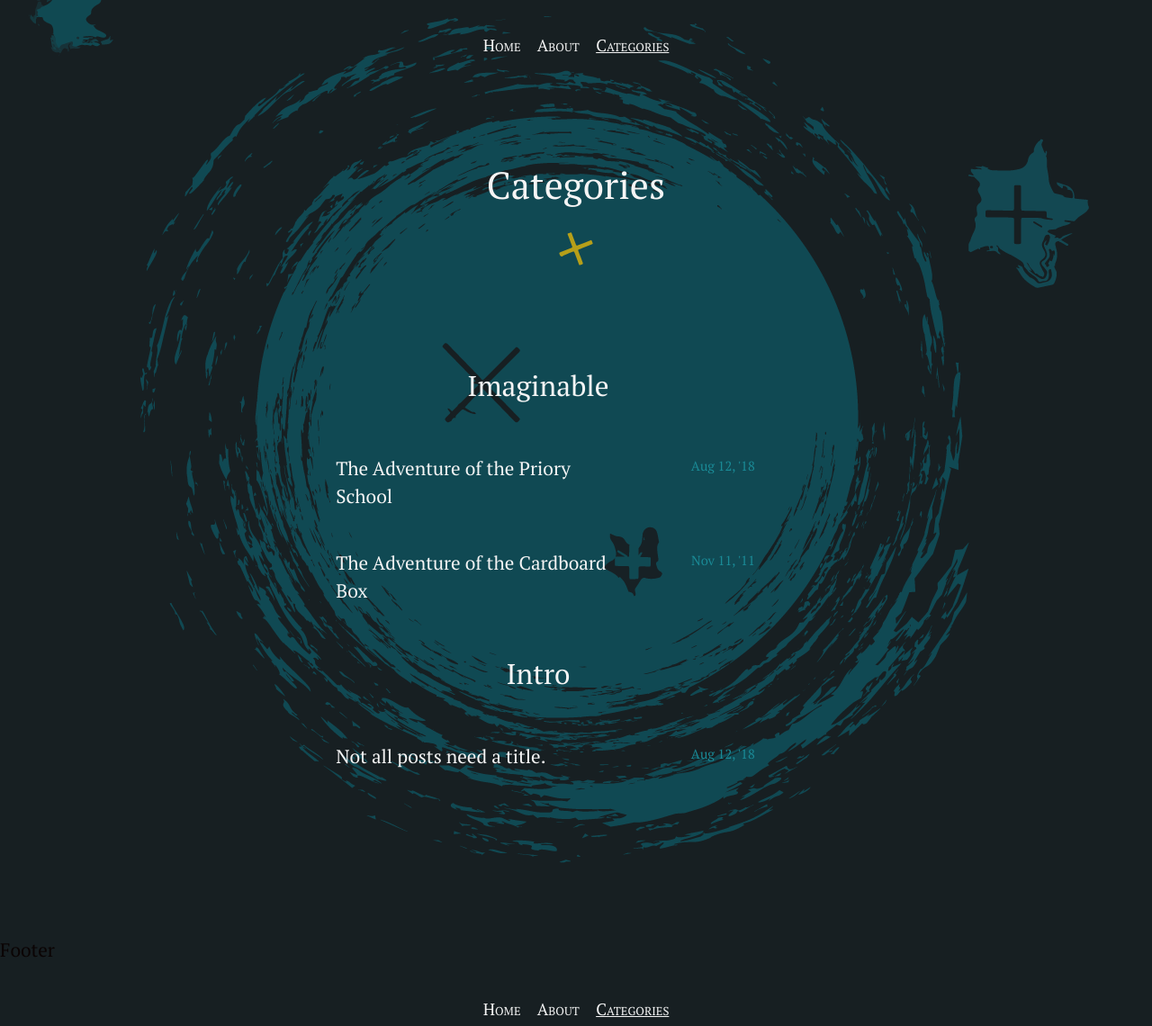
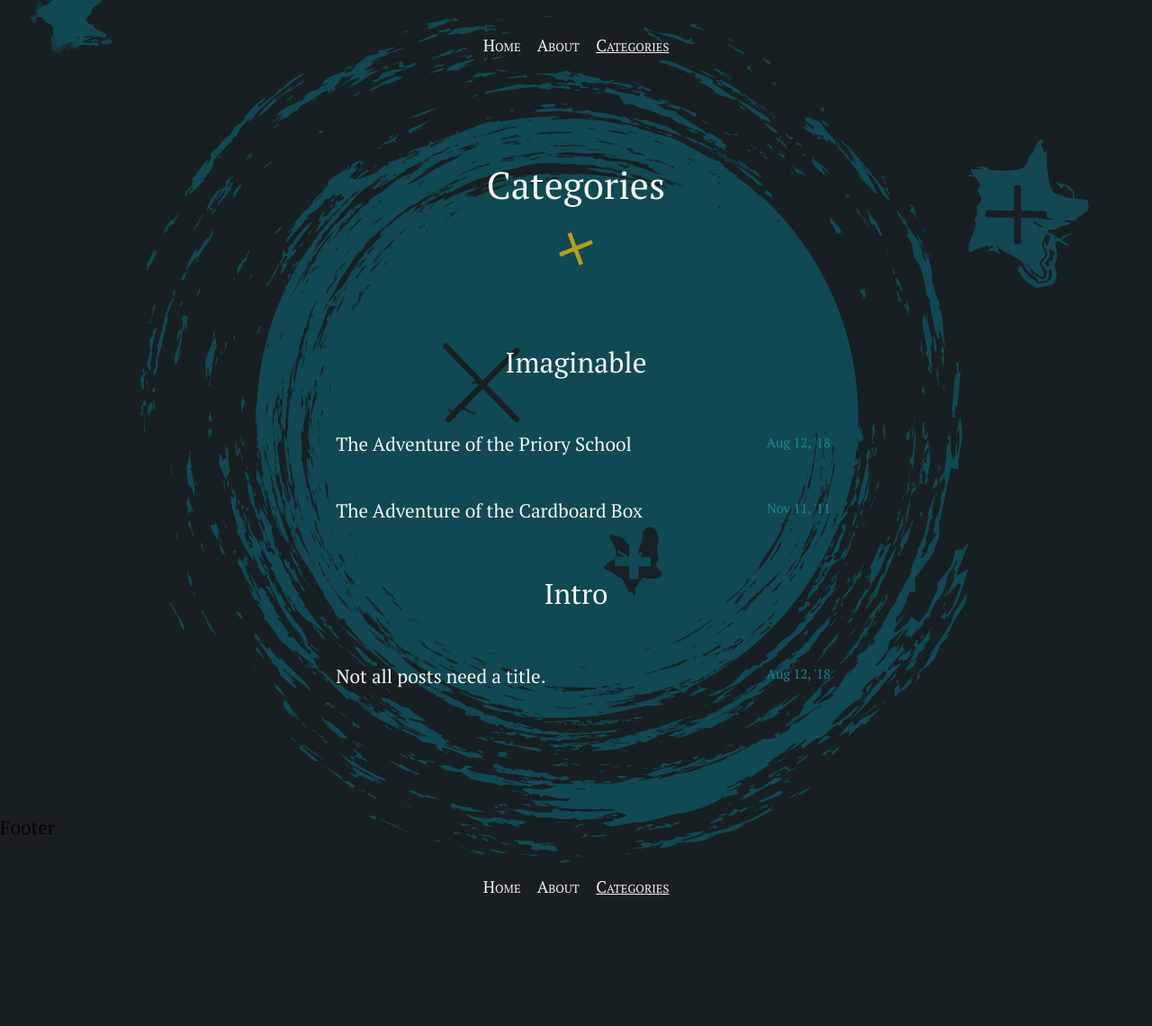
Before and after one commit to silvialohrmann/editorial, a Jekyll site: the page built from categories.html, in a window 1280 px wide. Shown: the whole page at 90% size. Built offline with Jekyll 4.4.1, drawn with Linux system fonts in a browser that asks for light colours; after the commit the page ends 1004 px from its top, so only the background shows below that.

Commit message:
Update categories.html

```diff
--- a/categories.html
+++ b/categories.html
@@ -5,9 +5,9 @@ title: Categories
 ---
 
 
-<div class="post-link__heading">
+<div>
 {% for category in site.categories %}
-  <div class="archive-group">
+  <div>
     {% capture category_name %}{{ category | first }}{% endcapture %}
     <div id="#{{ category_name | slugize }}"></div>
     <p></p>
```
